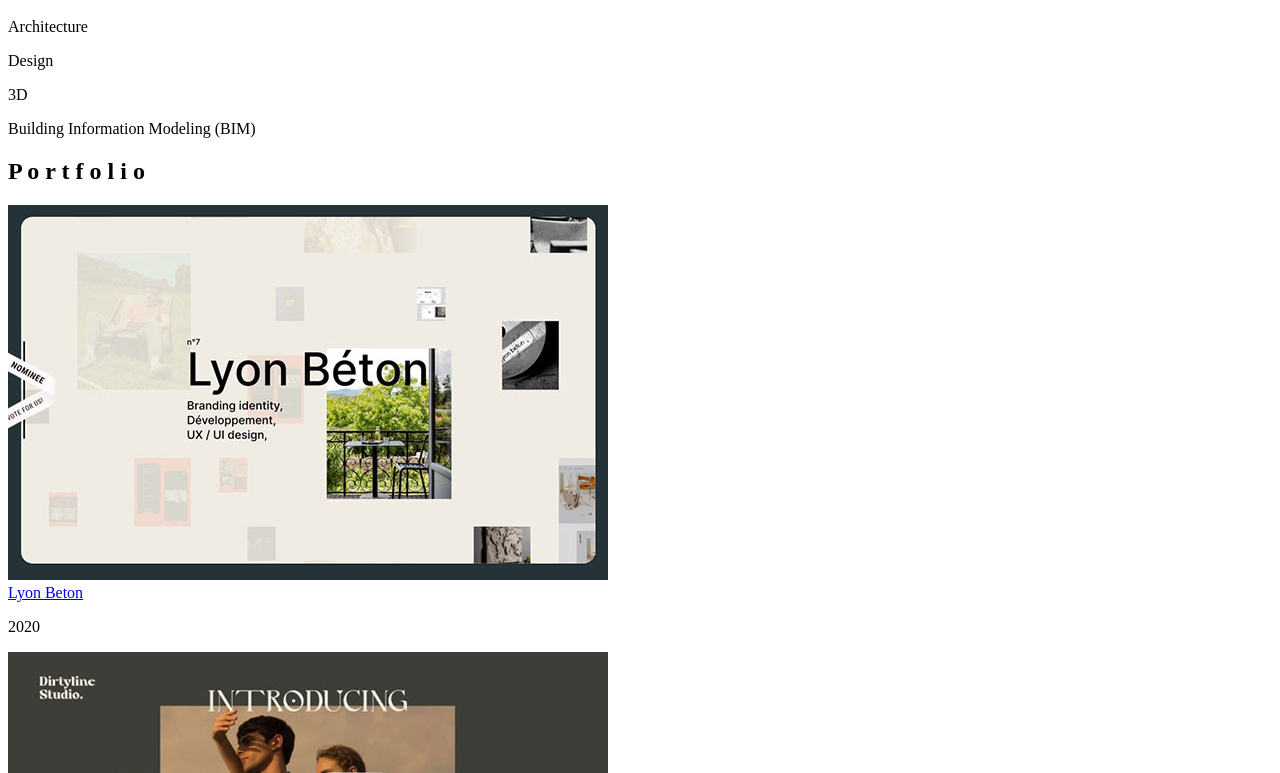
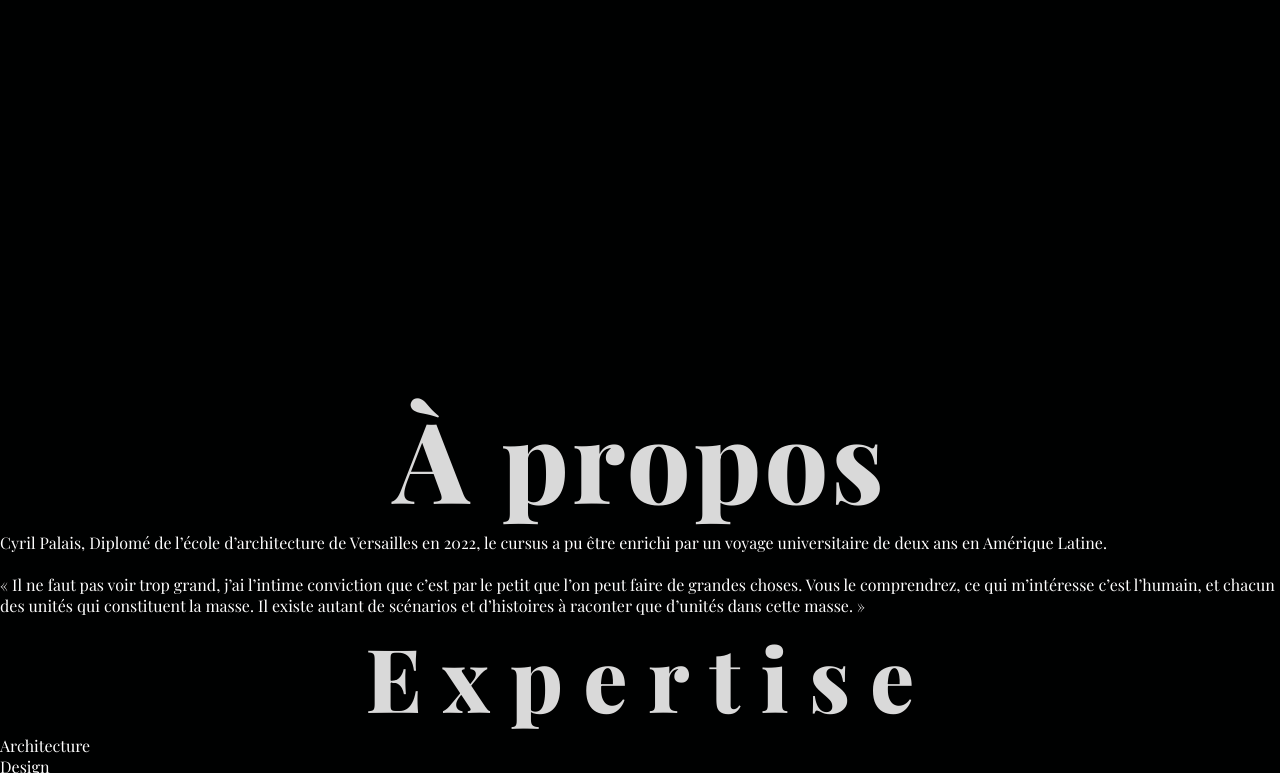
Before and after one commit to simoncodec/cyril_pf, a plain HTML site: page index.html in a window 1280 px wide. Shown: the part 405-1178 px from the top of the page. Drawn offline with Linux system fonts and the light colour scheme.

Commit message:
mise en place de la structure css general

```diff
--- a/index.html
+++ b/index.html
@@ -10,6 +10,7 @@
         content="portfolio, design, architecture, simonD, html, CSS, javascript, JS, Gsap, From scratch">
     <meta name="author" content="Simon.D">
     <meta name="viewport" content="width=device-width, initial-scale=1.0">
+    <link rel="stylesheet" href="styles.css">
     <title>Cyril Palais - portfolio</title>
 </head>
 
@@ -46,12 +47,12 @@
         <div class="h2-wrapper">
             <h2>À propos</h2>
         </div>
-        <p>Lorem ipsum dolor sit amet consectetur adipisicing elit. Cum nobis corrupti in dignissimos laudantium
-            consequatur velit culpa doloribus porro numquam sequi ducimus incidunt nostrum, dolores, repellendus, quos
-            sapiente atque ipsam beatae ea voluptates! Similique nisi soluta necessitatibus a quae magni tenetur,
-            assumenda labore, laborum est atque sequi doloremque. Eaque aperiam, magnam nobis neque quae ut illo
-            pariatur ipsa impedit consequuntur, et, commodi omnis odio numquam consequatur porro nisi aspernatur
-            accusamus. Expedita labore magnam maiores sequi illum voluptatum dolores incidunt amet.</p>
+        <p>Cyril Palais, Diplomé de l’école d’architecture de Versailles en 2022, le cursus a pu être enrichi par un
+            voyage universitaire de deux ans en Amérique Latine.
+            <br><br>
+            « Il ne faut pas voir trop grand, j’ai l’intime conviction que c’est par le petit que l’on peut faire de
+            grandes choses. Vous le comprendrez, ce qui m’intéresse c’est l’humain, et chacun des unités qui constituent
+            la masse. Il existe autant de scénarios et d’histoires à raconter que d’unités dans cette masse. »</p>
     </section>
 
     <div class="line-wrapper">
--- /dev/null
+++ b/styles.css
@@ -0,0 +1,111 @@
+/* parametre généraux */
+
+
+@font-face {
+    font-family: "font-reg";
+    src: url(./assets/fonts/PlayfairDisplay-Regular.ttf);
+}
+
+@font-face {
+    font-family: "font-bold";
+    src: url(./assets/fonts/PlayfairDisplay-ExtraBold.ttf);
+}
+
+* {
+    padding: 0%;
+    margin: 0%;
+}
+
+*::selection {
+    background: #000101;
+    color: #fff;
+}
+
+html {
+    scroll-behavior: smooth;
+}
+
+body {
+    font-family: "font-reg", serif;
+    background: #000101;
+    color: #fefefe;
+    transition: 0.7s ease-in-out;
+}
+
+h2 {
+    font-size: calc(3rem + 5vw);
+    text-align: center;
+    color: rgb(217, 217, 217);
+    font-family: "font-bold" , serif;
+    letter-spacing: 3px;
+}
+
+.title {
+    font-size: calc(1.5rem + 5vw);
+    letter-spacing: 0;
+}
+
+span {
+    display: inline-block;
+}
+
+a, a:visited {
+    cursor: pointer;
+    position: relative;
+    text-decoration: none;
+    color: #fefefe;
+    transition: 0.1s linear;
+    font-size: calc(0.8rem + 0.8vw);
+
+}
+a::after {
+    content: "";
+    position: absolute;
+    width: 100%;
+    background: #fefefe;
+    height: 1px;
+    bottom:  -4px;
+    left: 0px;
+    transform-origin: left;
+}
+
+a:hover {
+    transform: scale(1.04);
+    color: #d9d9d9;
+}
+
+a:hover::after {
+    animation: animlink 1.4s infinite ease-in-out;
+}
+@keyframes animlink {
+    50% {
+        transform: scaleX(0.2);
+    }
+    100% {
+        transform: scaleX(1);
+    }
+}
+
+.img {
+    height: 395px;
+    width: 100vw;
+    max-width: 395px;
+    margin: 0 auto;
+    filter: grayscale(100%);
+    transition: 1.6s;
+}
+
+.img:hover {
+    filter: grayscale(10%);
+}
+
+.line {
+    height: 2px;
+    width: 70%;
+    margin: 0 auto;
+    background: #000101;
+    transition: 1s cubic-bezier(0.77,0,0.18,1);
+    transform-origin: left;
+    transition-delay: 0.65s;
+}
+/* paramtre par ordre d'apparition */
```
